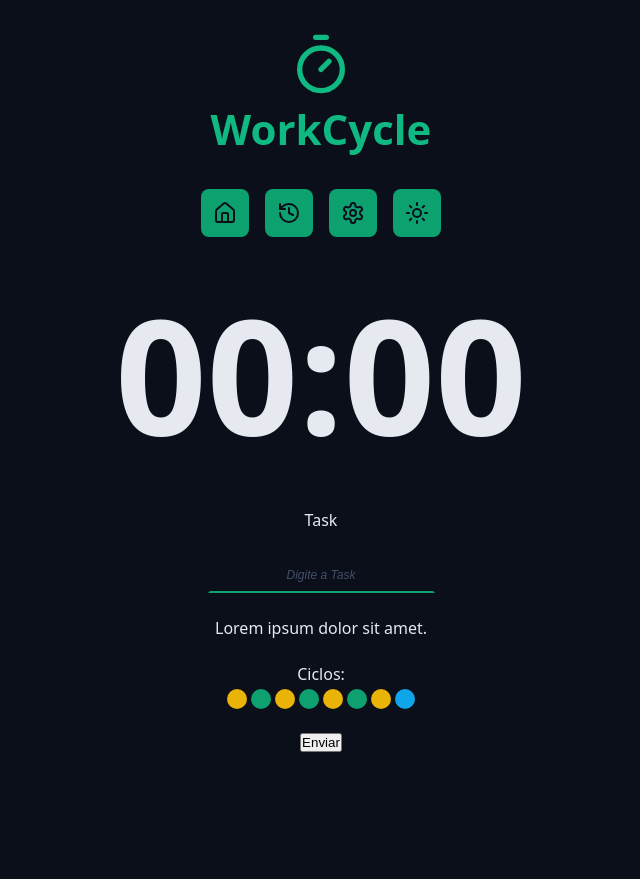
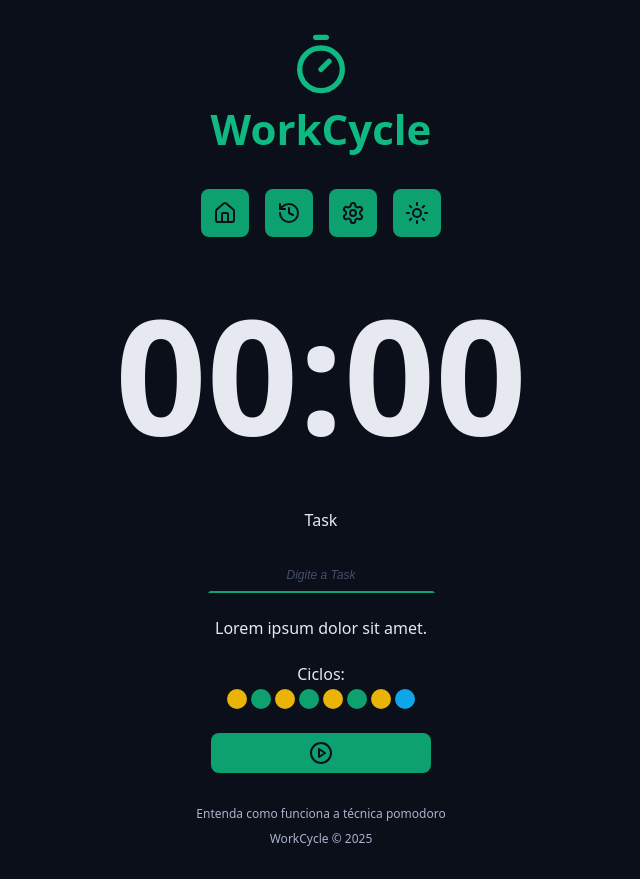
Before and after one commit to JoaovBenjamin/WorkCycle, a React (Vite) app: page / in a window 1280 px wide. Shown: the whole page, without its empty margins (319-959 px from the left). Before the commit the page ends 800 px from the top, so only its background shows below. Built offline with nearby package versions, Linux system fonts and the light colour scheme.

Commit message:
feat: button and footer component

```diff
--- a/src/App.tsx
+++ b/src/App.tsx
@@ -1,11 +1,14 @@
+import { PlayCircleIcon } from 'lucide-react'
 import Container from './components/Container'
 import CountDown from './components/CountDown'
 import Cycles from './components/Cycles'
+import DefaultButton from './components/DefaultButton'
 import Input from './components/Input'
 import Logo from './components/Logo'
 import Menu from './components/Menu'
 import './styles/global.css'
 import './styles/theme.css'
+import Footer from './components/Footer'
 
 
 
@@ -26,7 +29,7 @@
           <div className='formRow'>
            <Input
               id='meuInput'
-              type='text'
+               type='text'
               text='Task'
               placeholder='Digite a Task'
            />
@@ -38,9 +41,12 @@
             <Cycles/>
           </div>
           <div className='formRow'>
-            <button>Enviar</button>
+            <DefaultButton icon={<PlayCircleIcon/>}/>
           </div>
         </form>
+      </Container>
+      <Container>
+        <Footer/>
       </Container>
     </>
   )
--- /dev/null
+++ b/src/components/DefaultButton/DefaultButton.module.css
@@ -0,0 +1,32 @@
+.button{
+    border: none;
+    background: var(--primary);
+    color: var(--text-over-primary);
+    display: flex;
+    align-items: center;
+    justify-content: center;
+    min-width: 22rem;
+    padding: 0.8rem;
+    border-radius: 0.8rem;
+}
+
+.button svg{
+    width: 2.4rem;
+    height: 2.4rem;
+}
+
+.button:hover{
+    cursor: pointer;
+    filter: brightness(80%);
+    transition: all 0.1s ease-in-out;
+}
+
+.green{
+    background: var(--primary);
+    color: var(--text-over-primary);
+}
+
+.red{
+    background: var(--error);
+    color: var(--text-over-error);
+}
--- /dev/null
+++ b/src/components/DefaultButton/index.tsx
@@ -0,0 +1,18 @@
+import React from 'react'
+
+import styles from './DefaultButton.module.css'
+
+type DefaultButtonProps = {
+  icon: React.ReactNode;
+  color?: 'green' | 'red';
+} & React.ComponentProps<'button'>;
+
+function DefaultButton({icon, color = 'green',...props} : DefaultButtonProps) {
+  return (
+    <button className={`${styles.button} ${styles[color]}`} {...props}>
+      {icon}
+    </button>
+  )
+}
+
+export default DefaultButton
--- /dev/null
+++ b/src/components/Footer/Footer.module.css
@@ -0,0 +1,18 @@
+.footer{
+    display: flex;
+    align-items: center;
+    justify-content: center;
+    flex-direction: column;
+    font-size: 1.2rem;
+    gap: 0.8rem;
+}
+
+.footer a{
+    color: var(--text-muted);
+    text-decoration: none;
+}
+
+.footer a:hover{
+    color: var(--text-muted);
+    text-decoration: underline;
+}
--- /dev/null
+++ b/src/components/Footer/index.tsx
@@ -0,0 +1,12 @@
+import styles from './Footer.module.css';
+
+function Footer() {
+  return (
+    <footer className={styles.footer}>
+        <a href="">Entenda como funciona a técnica pomodoro</a>
+        <a href="">WorkCycle &copy; {new Date().getFullYear()}</a>
+    </footer>
+  )
+}
+
+export default Footer
```
